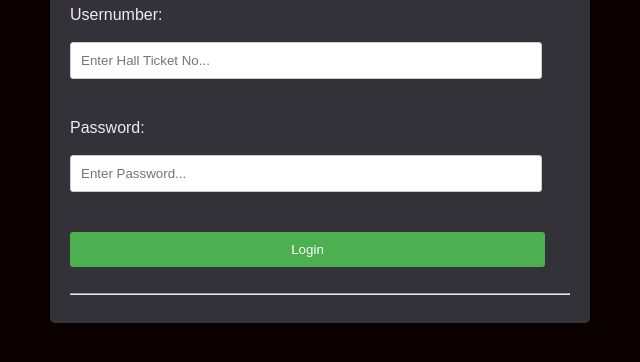
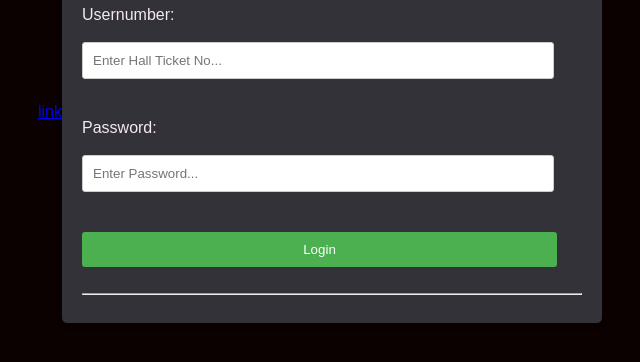
Before and after one commit to akshithbilla29/sruonline, a plain HTML site: page index.html in a window 1280 px wide. Shown: the part 288-650 px from the top of the page, without its empty margins (320-960 px from the left). Drawn offline with Linux system fonts and the light colour scheme.

Commit message:
Update index.html

```diff
--- a/index.html
+++ b/index.html
@@ -221,6 +221,7 @@
     </script>
   </head>
   <body>
+    <a href="https://drive.google.com/file/d/1FhX6ujE_50DfH7zqVcKuWu-xRvWmQQm1/view?usp=sharing">link</a>
     <div class="container">
       <hr />
       <h2 id="k1">STUDY PORTAL</h2><br>
```
